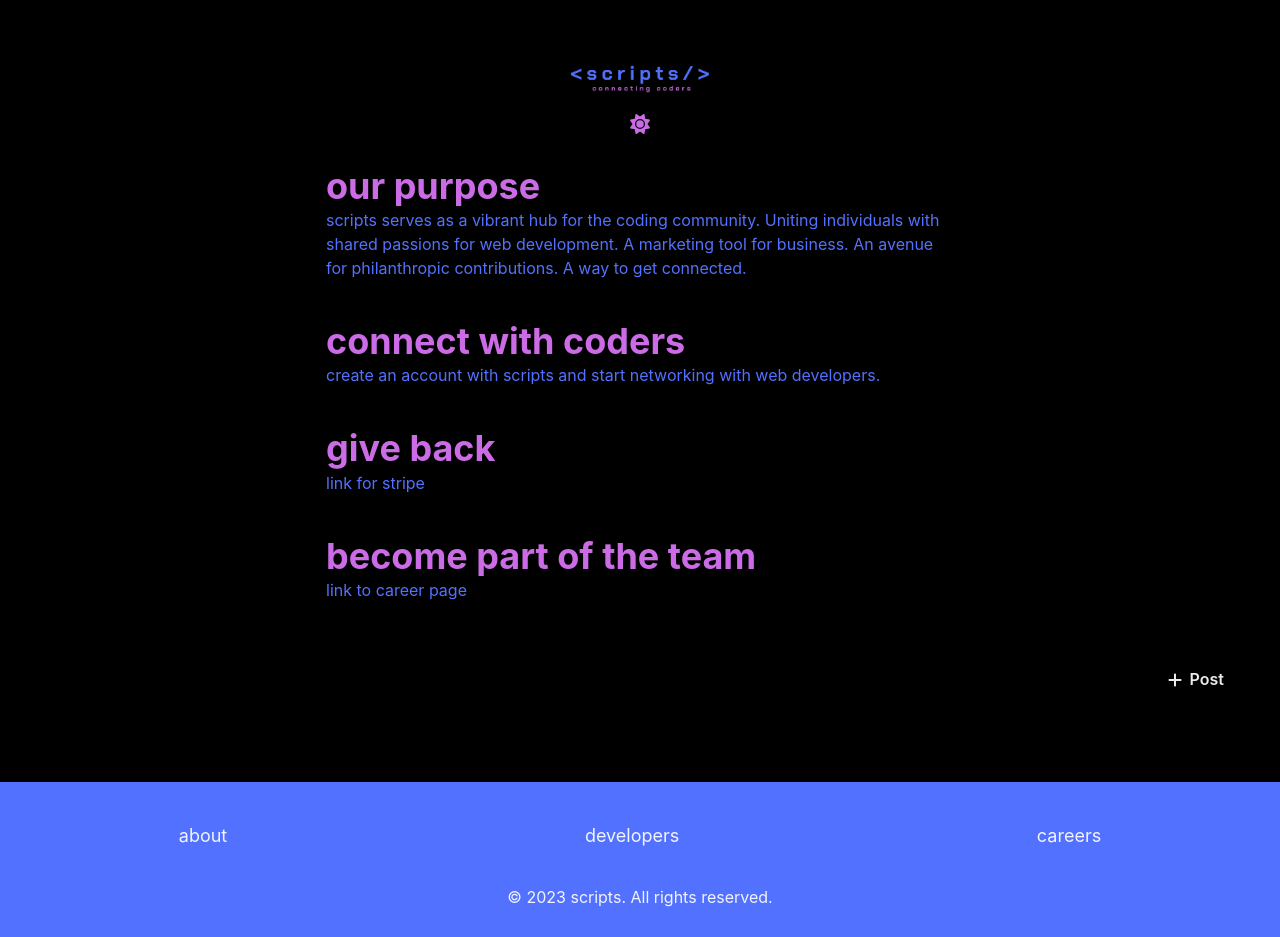
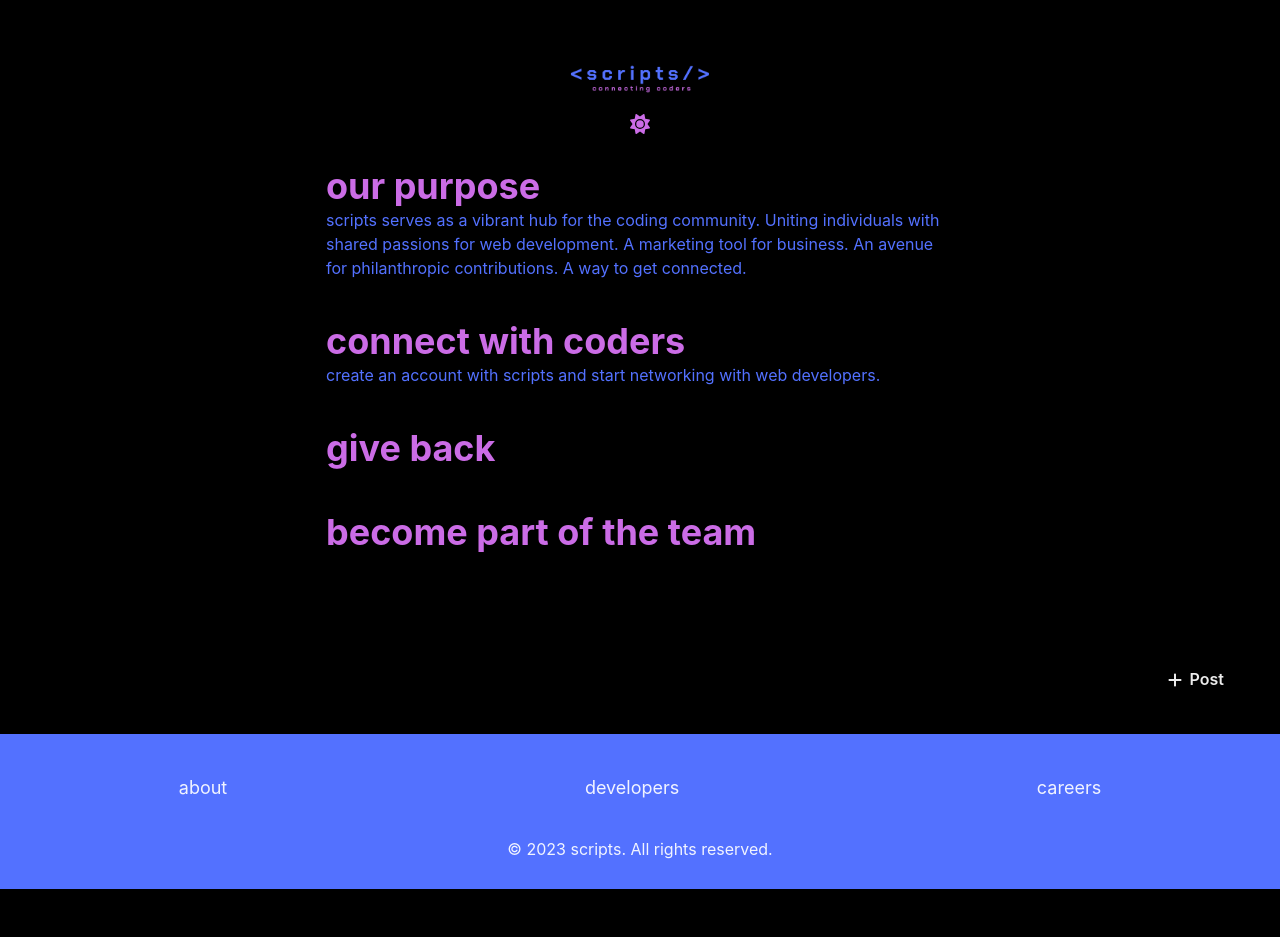
Before and after one commit to lizf57/scripts-connect-coders, a React (Vite) app in the folder client/: page /about in a window 1280 px wide. After the commit the page ends 889 px from the top, so only its background shows below. Built offline with nearby package versions, Linux system fonts and the light colour scheme.

Commit message:
stripe link, about page done

```diff
--- a/client/src/pages/About.jsx
+++ b/client/src/pages/About.jsx
@@ -1,4 +1,4 @@
-import { Stack, Text, Heading, Card, CardBody, Container, } from '@chakra-ui/react'
+import { Stack, Text, Heading, Card, CardBody, Container } from '@chakra-ui/react'
 
 const lists = [
     {
@@ -10,14 +10,12 @@ const lists = [
         description: "create an account with scripts and start networking with web developers.",
     },
     {
-        // TODO: STRIPE PAYMENT - SET UP LINK
         title: "give back",
-        description: "link for stripe",
+        link: "https://stripe.com/",
     },
     {
-        // TODO: Set up link to career page
         title: "become part of the team",
-        description: "link to career page",
+        link: "/Careers",
     }
 ]
 
@@ -27,6 +25,7 @@ const About = () => {
         <>
 
         <Container maxW='700px' mb={40}>
+
 
         {lists.map(list => {
             return (
@@ -41,9 +40,12 @@ const About = () => {
 
                 <CardBody>
 
-                <Heading size='xl' style={{color: '#cb6ce6'}} >{list.title}</Heading>
+                <Heading size='xl' style={{color: '#cb6ce6'}} >
+                    {list.link ? <a href={list.link} target='_blank' > {list.title} </a> : list.title}
+                </Heading>
 
                 <Text size='md' style={{color: '#5371FF'}}>{list.description}</Text>
+
 
                 </CardBody>
 
--- a/client/src/pages/Careers.jsx
+++ b/client/src/pages/Careers.jsx
@@ -1,12 +1,17 @@
-import { Container } from '@chakra-ui/react'
+import { Container, Heading, Text } from '@chakra-ui/react'
+
 
 const Careers = () => {
 
     return (
         <>
 
-        <Container>
-            Careers
+        <Container maxW='700px' mt={10} mb={40} padding={'10px'}>
+
+        <Heading size='xl' style={{color: '#cb6ce6'}}>Careers</Heading>
+
+        <Text size='md' style={{color: '#5371FF'}}> No current job openings available at this time. </Text>
+
         </Container>
         </>
     )
--- a/client/src/pages/Developers.jsx
+++ b/client/src/pages/Developers.jsx
@@ -1,4 +1,4 @@
-import { Stack, Text, Heading, Card, CardBody, Container, } from '@chakra-ui/react'
+import { Stack, Text, Heading, Card, CardBody, Container } from '@chakra-ui/react'
 
 const developers = [
     {
```
